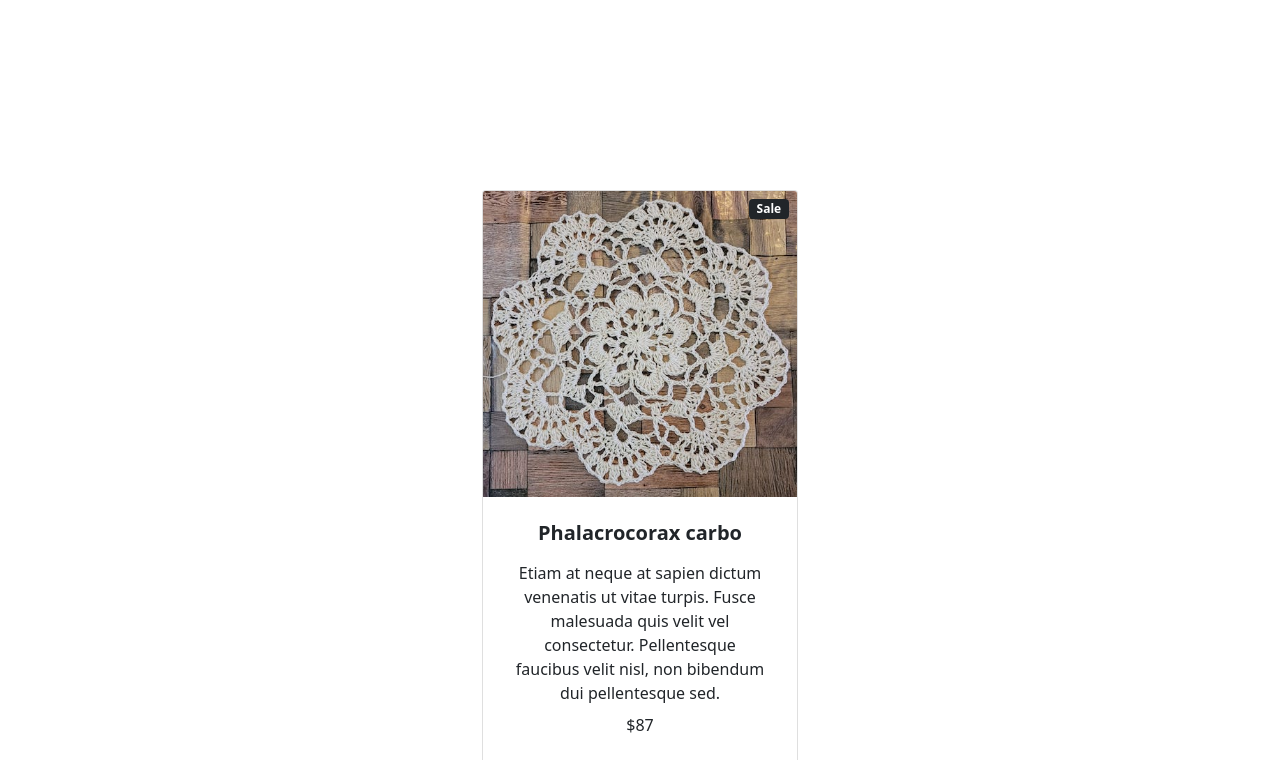
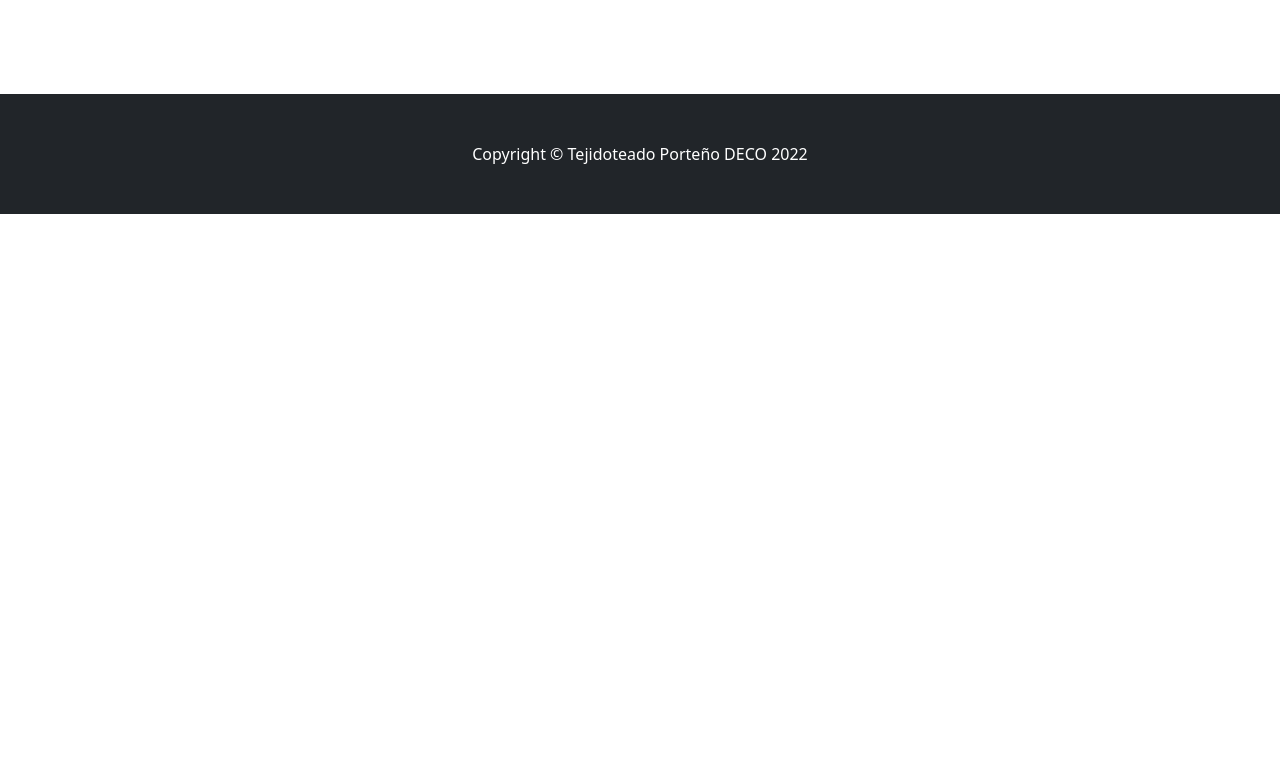
Before and after one commit to Pupino/tejidoteado_portenio_deco, a React (Create React App) app: page / in a window 1280 px wide. Shown: the part 1760-2520 px from the top of the page. After the commit the page ends 1974 px from the top, so only its background shows below. Built offline with nearby package versions, Linux system fonts and the light colour scheme.

Commit message:
adding router

```diff
--- a/public/index.html
+++ b/public/index.html
@@ -11,7 +11,7 @@
     <!-- Bootstrap icons-->
     <link href="https://cdn.jsdelivr.net/npm/bootstrap-icons@1.5.0/font/bootstrap-icons.css" rel="stylesheet" />
     <!-- Core theme CSS (includes Bootstrap)-->
-    <link href="css/styles.css" rel="stylesheet" />
+    <!-- <link href="css/styles.css" rel="stylesheet" /> -->
   </head>
   <body>
     <div id="root"></div>
--- a/src/App.jsx
+++ b/src/App.jsx
@@ -1,16 +1,24 @@
 import NavBar from './components/Navbar/NavBar';
-import Header from './components/Header';
 import ItemListContainer from './components/ItemListContainer/ItemListContainer';
 import ItemDetailContainer from './components/ItemDetailContainer/ItemDetailContainer';
 import Footer from './components/Footer';
+import { BrowserRouter, Route, Routes } from 'react-router-dom';
+import './styles.css';
+import Nosotros from './components/Nosotros/Nosotros';
 
 function App() {
   return (
     <div className="App">
-      <NavBar/>
-      <ItemListContainer/>
-      <ItemDetailContainer id='3'/>
-      <Footer webSite={'Tejidoteado Porteño DECO'} year={2022}/>
+      <BrowserRouter>
+        <NavBar/>
+        <Routes>
+          <Route path='/' element={ <ItemListContainer/> }/>
+          <Route path='/item/:id' element={<ItemDetailContainer/> }/>
+          <Route path='/nosotros' element={<Nosotros/> }/>
+          <Route path="/category/:categoryid" element={<ItemListContainer/>} />
+        </Routes>
+        <Footer webSite={'Tejidoteado Porteño DECO'} year={2022}/>
+      </BrowserRouter>
     </div>
   );
 }
--- a/src/components/ItemDetail/ItemDetail.js
+++ b/src/components/ItemDetail/ItemDetail.js
@@ -10,17 +10,17 @@ function ItemDetail({item}) {
 
   for (const result in item) {
     return (
-        <div class="col mb-5">
-            <div class="card h-100">
+        <div className="col mb-5">
+            <div className="card h-100">
                 {/* <!-- Sale badge--> */}
-                <div class="badge bg-dark text-white position-absolute" style={divBadgeStyles}>Sale</div>
+                <div className="badge bg-dark text-white position-absolute" style={divBadgeStyles}>Sale</div>
                 {/* <!-- Product image--> */}
-                <img class="card-img-top" src={item.img} alt="..." />
+                <img className="card-img-top" src={item.img} alt="..." />
                 {/* <!-- Product details--> */}
-                <div class="card-body p-4">
-                    <div class="text-center">
+                <div className="card-body p-4">
+                    <div className="text-center">
                         {/* <!-- Product name--> */}
-                        <h5 class="fw-bolder">{item.name}</h5>
+                        <h5 className="fw-bolder">{item.name}</h5>
                         <div className="p-2">{item.desc}</div>
                         {/* <!-- Product price--> */}
                         ${item.price}
--- a/src/components/ItemDetailContainer/ItemDetailContainer.jsx
+++ b/src/components/ItemDetailContainer/ItemDetailContainer.jsx
@@ -1,33 +1,37 @@
-import React, { useState, useEffect } from 'react'
-import { productsData } from '../../data/products'
-import ItemDetail from '../ItemDetail/ItemDetail'
+import React, { useState, useEffect } from 'react';
+import { productsData } from '../../data/products';
+import ItemDetail from '../ItemDetail/ItemDetail';
+import { useParams } from 'react-router-dom';
 
-function ItemDetailContainer({id}) {
+function ItemDetailContainer() {
     //constante para traer el detalle del producto
     const [item, setProduct] = useState({});
+    let { id } = useParams();
 
     useEffect(() => {
+        let ItemFound = productsData.find(element => element.id === parseInt(id));
         const getItem = new Promise((res, rej) => {
             setTimeout(() => {
-                res(productsData[id-1]);
-            }, 2000);
+                //res(productsData[itemId]);
+                res(ItemFound);
+            }, 500);
         });
         getItem
             .then((res) => {
                 console.log(res)
                 setProduct(res);
-                console.log('product' + item);
+                //console.log('product' + item);
             })
             .catch((error) => {
                 console.log(error);
             });
-    },[]);
+    },[id]);
 
   return (
-    <section class="py-5">
-        <div class="container px-4 px-lg-5 mt-5">
-            <div class="row gx-4 gx-lg-5 row-cols-2 row-cols-md-3 row-cols-xl-3 justify-content-center">
-                <ItemDetail key={item.id} item={item} />
+    <section className="py-5">
+        <div className="container px-4 px-lg-5 mt-5">
+            <div className="row gx-4 gx-lg-5 row-cols-2 row-cols-md-3 row-cols-xl-3 justify-content-center">
+                <ItemDetail key={item.id} item={item}/>
             </div>
         </div>
     </section>
--- a/src/components/ItemListContainer/ItemListContainer.jsx
+++ b/src/components/ItemListContainer/ItemListContainer.jsx
@@ -2,13 +2,16 @@ import React, { useState, useEffect } from 'react'
 import ItemList from '../ItemList/ItemList'
 import Header from '../Header';
 import { productsData } from '../../data/products'
+import { useParams } from 'react-router-dom';
 
 export default function ItemListContainer(props) {
 
     const [products, setProducts] = useState([]);
+    const { categoryid } = useParams();
 
     useEffect(() => {
         const getProducts = new Promise((res, rej) => {
+            console.log('llamando a la api');
             setTimeout(() => {
                 res(productsData);
             }, 2000);
@@ -21,6 +24,7 @@ export default function ItemListContainer(props) {
             .catch((error) => {
                 console.log(error);
             });
+        console.log('i fire once');
     }, []);
 
   return (
--- /dev/null
+++ b/src/components/Nosotros/Nosotros.jsx
@@ -0,0 +1,19 @@
+import React from 'react'
+
+function Nosotros() {
+  return (
+    <div class="container">
+        <div class="jumbotron">
+        <h1 class="display-4">Nosotros</h1>
+        <p class="lead">This is a simple hero unit, a simple jumbotron-style component for calling extra attention to featured content or information.</p>
+        <hr class="my-4"/>
+        <p>It uses utility classes for typography and spacing to space content out within the larger container.</p>
+        <p class="lead">
+            <a class="btn btn-primary btn-lg" href="#" role="button">Learn more</a>
+        </p>
+        </div>
+    </div>
+  )
+}
+
+export default Nosotros
--- a/src/data/products.js
+++ b/src/data/products.js
@@ -1,11 +1,11 @@
 export const productsData = [
-{"id":1,"name":"Colobus guerza","img":"./img/tejido1.png","price":48,"desc":"Etiam tempor augue id quam elementum fermentum. Suspendisse vulputate bibendum dui. Aliquam erat volutpat. Fusce nisl nisi, varius vel enim nec, dictum semper ante."},
-{"id":2,"name":"Butorides striatus","img":"./img/tejido2.png","price":13,"desc":"Sed mattis diam eu quam tincidunt, nec luctus arcu dictum. Curabitur maximus tempus erat, ac mollis diam molestie a."},
-{"id":3,"name":"Phalacrocorax carbo","img":"./img/tejido3.png","price":87,"desc":"Etiam at neque at sapien dictum venenatis ut vitae turpis. Fusce malesuada quis velit vel consectetur. Pellentesque faucibus velit nisl, non bibendum dui pellentesque sed."},
-{"id":4,"name":"Neophron percnopterus","img":"./img/tejido1.png","price":46,"desc":"Donec quis tempor justo. Nulla convallis, sem ac rutrum rutrum, purus nisi hendrerit erat, vitae placerat erat tellus eu urna. Interdum et malesuada fames ac ante ipsum primis in faucibus."},
-{"id":5,"name":"Boselaphus tragocamelus","img":"./img/tejido1.png","price":18,"desc":"Mauris accumsan ligula tortor, ut consequat nibh vestibulum ultrices. Suspendisse potenti. Sed non nulla sit amet neque consequat auctor id id lacus."},
-{"id":6,"name":"Conolophus subcristatus","img":"./img/tejido2.png","price":100,"desc":"Mauris dignissim nisl ac velit imperdiet tincidunt. Integer in faucibus mauris. Aenean libero nibh, lacinia porttitor gravida a, fringilla non nisl."},
-{"id":7,"name":"Taurotagus oryx","img":"./img/tejido3.png","price":41,"desc":"Praesent ultrices interdum felis, et rutrum quam dictum vel. Sed condimentum euismod odio vel convallis."},
-{"id":8,"name":"Tachybaptus ruficollis","img":"./img/tejido1.png","price":71,"desc":"Duis vel mauris at neque sollicitudin consectetur. Sed feugiat libero ac pellentesque vehicula."},
-{"id":9,"name":"Paradoxurus hermaphroditus","img":"./img/tejido1.png","price":18,"desc":"Proin viverra, nunc sed dignissim feugiat, velit est laoreet augue, in dapibus nunc ante ac enim. Duis et nisi in nunc blandit ornare a scelerisque velit."},
-{"id":10,"name":"Cochlearius cochlearius","img":"./img/tejido2.png","price":88,"desc":"Sed non nulla sit amet neque consequat auctor id id lacus. Mauris dignissim nisl ac velit imperdiet tincidunt. Integer in faucibus mauris. Aenean libero nibh, lacinia porttitor gravida a, fringilla non nisl."}];
+{"id":1,"name":"Colobus guerza","img":"/img/tejido1.png","price":48,"desc":"Etiam tempor augue id quam elementum fermentum. Suspendisse vulputate bibendum dui. Aliquam erat volutpat. Fusce nisl nisi, varius vel enim nec, dictum semper ante."},
+{"id":2,"name":"Butorides striatus","img":"/img/tejido2.png","price":13,"desc":"Sed mattis diam eu quam tincidunt, nec luctus arcu dictum. Curabitur maximus tempus erat, ac mollis diam molestie a."},
+{"id":3,"name":"Phalacrocorax carbo","img":"/img/tejido3.png","price":87,"desc":"Etiam at neque at sapien dictum venenatis ut vitae turpis. Fusce malesuada quis velit vel consectetur. Pellentesque faucibus velit nisl, non bibendum dui pellentesque sed."},
+{"id":4,"name":"Neophron percnopterus","img":"/img/tejido1.png","price":46,"desc":"Donec quis tempor justo. Nulla convallis, sem ac rutrum rutrum, purus nisi hendrerit erat, vitae placerat erat tellus eu urna. Interdum et malesuada fames ac ante ipsum primis in faucibus."},
+{"id":5,"name":"Boselaphus tragocamelus","img":"/img/tejido1.png","price":18,"desc":"Mauris accumsan ligula tortor, ut consequat nibh vestibulum ultrices. Suspendisse potenti. Sed non nulla sit amet neque consequat auctor id id lacus."},
+{"id":6,"name":"Conolophus subcristatus","img":"/img/tejido2.png","price":100,"desc":"Mauris dignissim nisl ac velit imperdiet tincidunt. Integer in faucibus mauris. Aenean libero nibh, lacinia porttitor gravida a, fringilla non nisl."},
+{"id":7,"name":"Taurotagus oryx","img":"/img/tejido3.png","price":41,"desc":"Praesent ultrices interdum felis, et rutrum quam dictum vel. Sed condimentum euismod odio vel convallis."},
+{"id":8,"name":"Tachybaptus ruficollis","img":"/img/tejido1.png","price":71,"desc":"Duis vel mauris at neque sollicitudin consectetur. Sed feugiat libero ac pellentesque vehicula."},
+{"id":9,"name":"Paradoxurus hermaphroditus","img":"/img/tejido1.png","price":18,"desc":"Proin viverra, nunc sed dignissim feugiat, velit est laoreet augue, in dapibus nunc ante ac enim. Duis et nisi in nunc blandit ornare a scelerisque velit."},
+{"id":10,"name":"Cochlearius cochlearius","img":"/img/tejido2.png","price":88,"desc":"Sed non nulla sit amet neque consequat auctor id id lacus. Mauris dignissim nisl ac velit imperdiet tincidunt. Integer in faucibus mauris. Aenean libero nibh, lacinia porttitor gravida a, fringilla non nisl."}];
--- a/src/index.js
+++ b/src/index.js
@@ -4,7 +4,5 @@ import App from './App';
 
 const root = ReactDOM.createRoot(document.getElementById('root'));
 root.render(
-  <React.StrictMode>
-    <App />
-  </React.StrictMode>
+      <App />
 );
```
Also changed, not shown: src/components/Item/Item.jsx (+4 -4 lines), src/components/Navbar/NavBar.jsx (+7 -7 lines), src/styles.css (renamed from public/css/styles.css).
